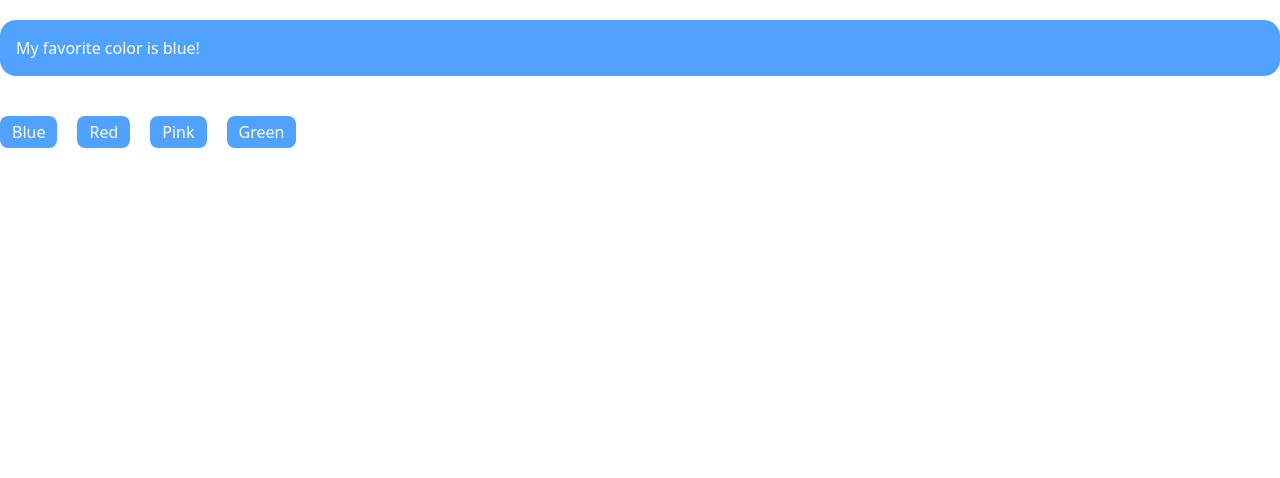
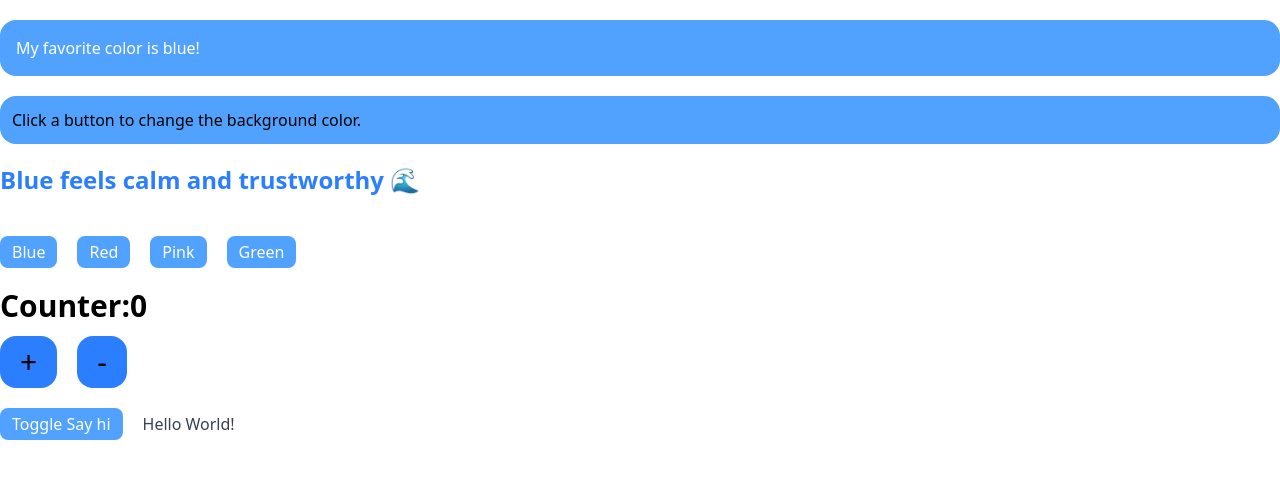
Before and after one commit to jubayerkhan/next-practice, a Next.js app: page / in a window 1280 px wide. Shown: the top 478 px of the page. Built offline with nearby package versions, Linux system fonts and the light colour scheme.

Commit message:
toggle practice

```diff
--- /dev/null
+++ b/app/components/Counter.jsx
@@ -0,0 +1,25 @@
+"use client";
+import { useState } from "react";
+
+export default function Counter() {
+    const [count, setCount] = useState(0);
+
+  return (
+    <>
+      <h1 className="text-3xl font-bold pb-3">Counter:{count}</h1>
+
+      <button
+        className="px-5 py-2 bg-blue-500 text-3xl rounded-2xl mr-5"
+        onClick={() => setCount(count+1)}
+      >
+        +
+      </button>
+      <button
+        className="px-5 py-2 bg-blue-500 text-3xl rounded-2xl"
+        onClick={() => setCount(count-1)}
+      >
+        -
+      </button>
+    </>
+  );
+}
--- a/app/components/FavoriteColor.jsx
+++ b/app/components/FavoriteColor.jsx
@@ -10,6 +10,24 @@ export default function FavoriteColor() {
     pink: "bg-pink-400",
     green: "bg-green-400",
   };
+  const colorConfig = {
+    red: {
+      className: "text-red-500",
+      text: "Red means energy and passion ❤️",
+    },
+    blue: {
+      className: "text-blue-500",
+      text: "Blue feels calm and trustworthy 🌊",
+    },
+    pink: {
+      className: "text-pink-500",
+      text: "Pink represents love and kindness 💖",
+    },
+    green: {
+      className: "text-green-500",
+      text: "Green stands for nature and growth 🌱",
+    },
+  };
 
   return (
     <>
@@ -20,6 +38,14 @@ export default function FavoriteColor() {
       >
         My favorite color is {color}!
       </h1>
+      <p
+        className={`mt-5 rounded-2xl p-3 transition-all duration-300 ${bgColorMap[color]}`}
+      >
+        Click a button to change the background color.
+      </p>
+      <h3 className={`mt-5 text-2xl font-semibold transition-all duration-300 ${colorConfig[color].className}`}>
+        {colorConfig[color].text}
+      </h3>
 
       <div className="flex gap-5 pt-10">
         <button className="button_style" onClick={() => setColor("blue")}>
--- /dev/null
+++ b/app/components/Toggle.jsx
@@ -0,0 +1,14 @@
+"use client";
+import { useState } from "react";
+
+export default function Toggle() {
+  const [isShown, setIsShown] = useState(true);
+  return (
+    <div className="mt-5 flex gap-5 items-center">
+      <button onClick={() => setIsShown(!isShown)} className="button_style">
+        Toggle Say hi
+      </button>
+      {isShown && <p className="font-medium text-gray-700">Hello World!</p>}
+    </div>
+  );
+}
--- a/app/page.js
+++ b/app/page.js
@@ -1,12 +1,16 @@
 import Image from "next/image";
 import FavoriteColor from "./components/FavoriteColor";
+import Counter from "./components/Counter";
+import Toggle from "./components/Toggle";
 
 export default function Home() {
   return (
     <div>
-      <header className="pt-5">
+      <header className="pt-5 mb-5">
         <FavoriteColor />
       </header>
+      <Counter />
+      <Toggle />
     </div>
   );
 }
```
